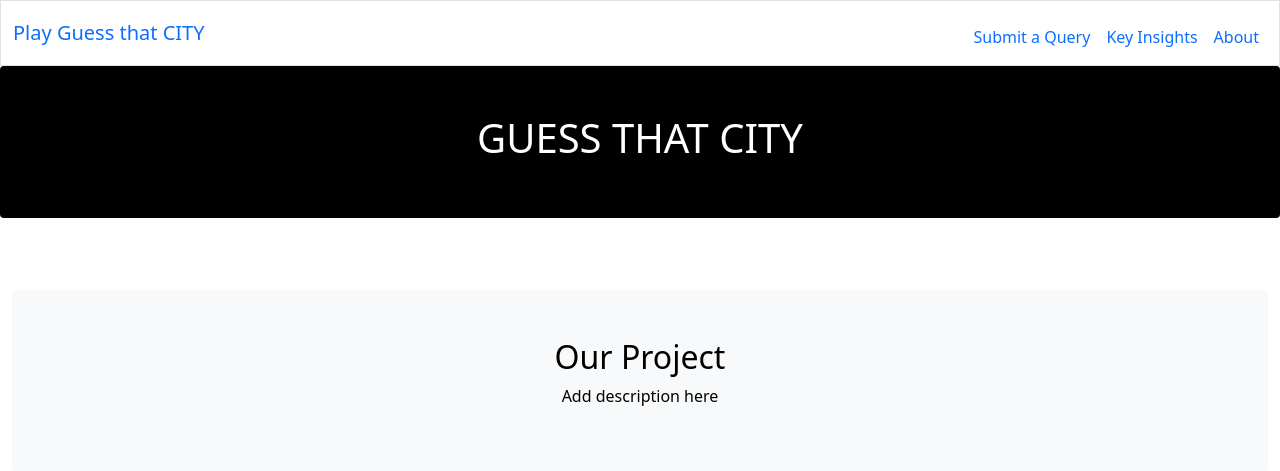
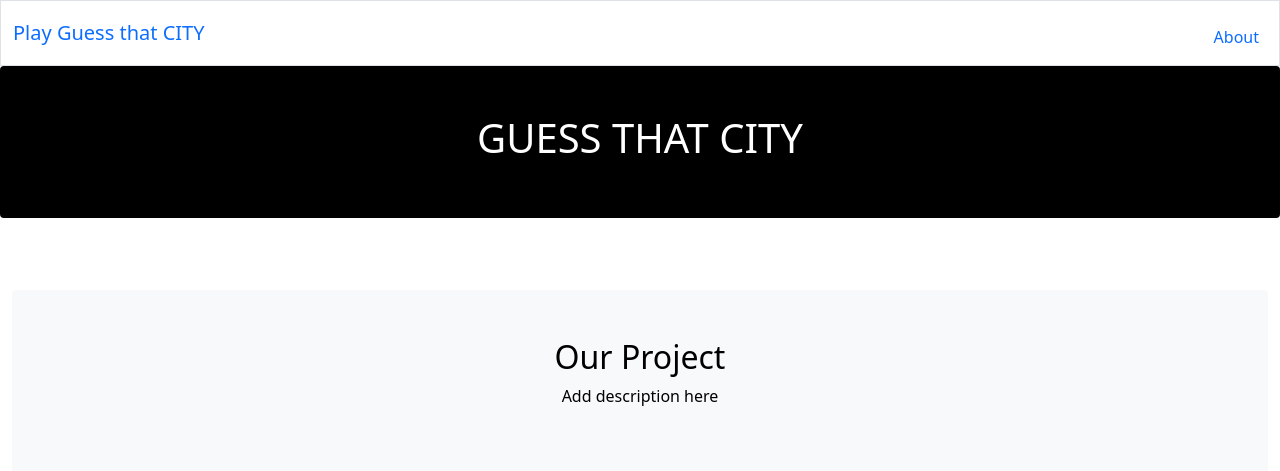
Before and after one commit to madelynxmao/yhack2022, a Flask app: page / in a window 1280 px wide. Shown: the top 471 px of the page. Run offline with Flask 2, Linux system fonts and the light colour scheme.

Commit message:
update toggle

```diff
--- a/app.py
+++ b/app.py
@@ -37,6 +37,9 @@ def about():
 def playgame():
     return render_template('playgame.html')
 
+
+
+
 if __name__=="__main__":
     app.run(host=os.getenv('IP', '127.0.0.1'),
             port=int(os.getenv('PORT', 5000)))
--- a/templates/layout.html
+++ b/templates/layout.html
@@ -30,8 +30,6 @@
                 </button>
                 <div class="collapse navbar-collapse" id="navbar">
                         <ul class="navbar-nav ms-auto mt-2">
-                            <li class="nav-item"><a class="nav-link" href="/submitqueries">Submit a Query</a></li>
-                            <li class="nav-item"><a class="nav-link" href="/insights">Key Insights</a></li>
                             <li class="nav-item"><a class="nav-link" href="/about">About</a></li>
                         </ul>
                 </div>
```
